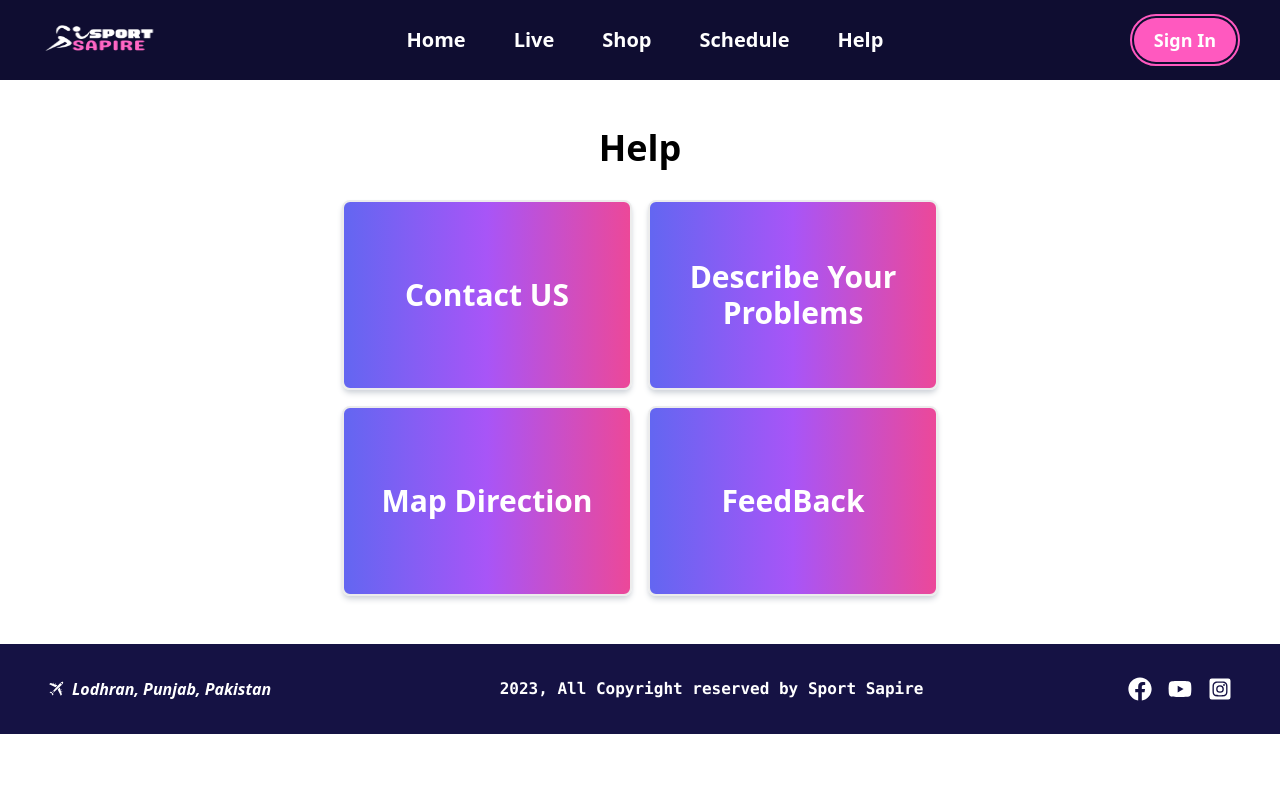
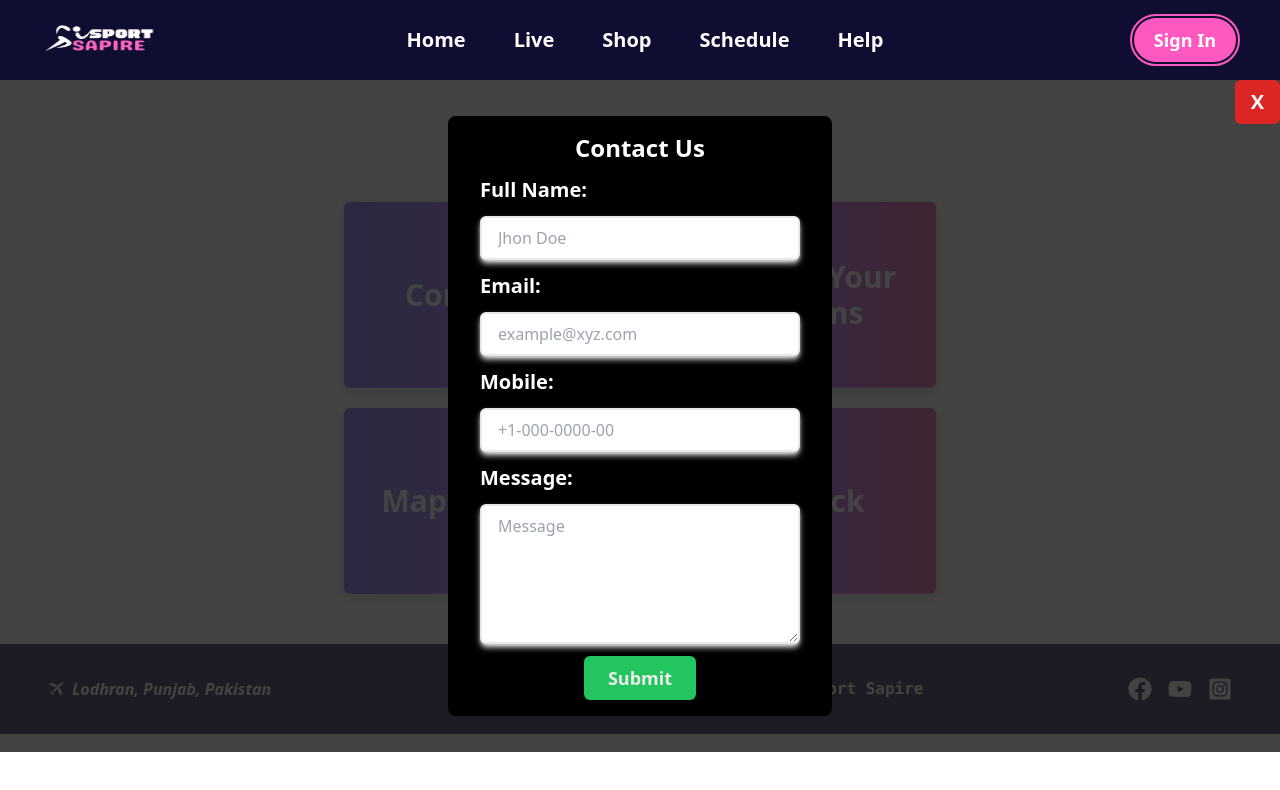
Before and after one commit to mhmAdmin1122/sportsapire, a Next.js app: page /SubPages/help in a window 1280 px wide. Both pictures are taken after a click on the element "Contact US". Shown: the top 790 px of the page. Built offline with nearby package versions, Linux system fonts and the light colour scheme; some icons are missing.

Commit message:
help page web layout fully created

```diff
--- a/pages/SubPages/help/index.tsx
+++ b/pages/SubPages/help/index.tsx
@@ -1,37 +1,150 @@
 import Layout from '@/pages/Components/L/Layout'
 import Head from 'next/head'
-import React from 'react'
+import React, { useState } from 'react'
 
-const index = () => {
+const Help = () => {
+    const [conatctUs, setConatctUs] = useState(false)
+    const [problems, setProblems] = useState(false)
+    const [mapDirection, setMapDirection] = useState(false)
+    const [feedback, setFeedback] = useState(false)
+
+    const closeBtnHandle = () => {
+        setConatctUs(false)
+        setProblems(false)
+        setMapDirection(false)
+        setFeedback(false)
+    }
+
+    const contactBtnHandle = () => {
+        setConatctUs(true)
+        setProblems(false)
+        setMapDirection(false)
+        setFeedback(false)
+    }
+
+    const problemsBtnHandle = () => {
+        setConatctUs(false)
+        setProblems(true)
+        setMapDirection(false)
+        setFeedback(false)
+    }
+
+    const mapDirecBtnHandle = () => {
+        setConatctUs(false)
+        setProblems(false)
+        setMapDirection(true)
+        setFeedback(false)
+    }
+
+    const feedBackBtnHandle = () => {
+        setConatctUs(false)
+        setProblems(false)
+        setMapDirection(false)
+        setFeedback(true)
+    }
+
     return (
         <>
             <Head>
                 <title>Help</title>
             </Head>
             <Layout>
-                <div className="helpForm px-14 py-12 grid justify-items-start justify-center w-full gap-8">
+                <div className="relative px-14 py-12 grid justify-items-start justify-center w-full gap-8">
 
                     <h1 className='text-4xl font-bold flex flex-wrap justify-center w-full'>Help</h1>
 
                     <div className="form_card flex flex-wrap items-center justify-center w-[620px] gap-4 text-center">
 
-                        <div className="w-[290px] h-[190px] transition-all duration-1000 hover:w-[310px] flex flex-wrap items-center justify-center text-3xl font-bold border-2 border-[#ececec] shadow-md shadow-gray-300 bg-gradient-to-r from-indigo-500 via-purple-500 to-pink-500 cursor-context-menu text-center text-[#fff] rounded-lg">
-                            <h1 className='cursor-pointer'>Contact US</h1>
+                        <div className="w-[290px] h-[190px] transition-all duration-1000 hover:w-[310px] flex flex-wrap items-center justify-center text-3xl font-bold border-2 border-[#ececec] shadow-md shadow-gray-300 bg-gradient-to-r from-indigo-500 via-purple-500 to-pink-500 cursor-context-menu text-center text-[#fff] rounded-lg" onClick={contactBtnHandle}>
+                            <h1 className='cursor-pointer' onClick={contactBtnHandle}>Contact US</h1>
                         </div>
 
-                        <div className="w-[290px] h-[190px] transition-all duration-1000 hover:w-[310px] flex flex-wrap items-center justify-center text-3xl font-bold border-2 border-[#ececec] shadow-md shadow-gray-300 bg-gradient-to-r from-indigo-500 via-purple-500 to-pink-500 cursor-context-menu text-center text-[#fff] rounded-lg">
+                        <div className="w-[290px] h-[190px] transition-all duration-1000 hover:w-[310px] flex flex-wrap items-center justify-center text-3xl font-bold border-2 border-[#ececec] shadow-md shadow-gray-300 bg-gradient-to-r from-indigo-500 via-purple-500 to-pink-500 cursor-context-menu text-center text-[#fff] rounded-lg" onClick={problemsBtnHandle}>
                             <h1 className='cursor-pointer'>Describe Your Problems</h1>
                         </div>
 
-                        <div className="w-[290px] h-[190px] transition-all duration-1000 hover:w-[310px] flex flex-wrap items-center justify-center text-3xl font-bold border-2 border-[#ececec] shadow-md shadow-gray-300 bg-gradient-to-r from-indigo-500 via-purple-500 to-pink-500 cursor-context-menu text-center text-[#fff] rounded-lg">
+                        <div className="w-[290px] h-[190px] transition-all duration-1000 hover:w-[310px] flex flex-wrap items-center justify-center text-3xl font-bold border-2 border-[#ececec] shadow-md shadow-gray-300 bg-gradient-to-r from-indigo-500 via-purple-500 to-pink-500 cursor-context-menu text-center text-[#fff] rounded-lg" onClick={mapDirecBtnHandle}>
                             <h1 className='cursor-pointer'>Map Direction</h1>
                         </div>
 
-                        <div className="w-[290px] h-[190px] transition-all duration-1000 hover:w-[310px] flex flex-wrap items-center justify-center text-3xl font-bold border-2 border-[#ececec] shadow-md shadow-gray-300 bg-gradient-to-r from-indigo-500 via-purple-500 to-pink-500  text-[#fff] rounded-lg">
+                        <div className="w-[290px] h-[190px] transition-all duration-1000 hover:w-[310px] flex flex-wrap items-center justify-center text-3xl font-bold border-2 border-[#ececec] shadow-md shadow-gray-300 bg-gradient-to-r from-indigo-500 via-purple-500 to-pink-500  text-[#fff] rounded-lg" onClick={feedBackBtnHandle}>
                             <h1 className='cursor-pointer'>FeedBack</h1>
                         </div>
 
                     </div>
+
+                    {conatctUs && <div className="absolute grid justify-center z-20 bg-[#1f1e1ed5] px-20 py-9 w-full">
+                        <div className='absolute right-0'>
+                            <button className='text-[#fff] bg-red-600 px-4 py-2 rounded-md text-xl font-bold flex items-center justify-center' onClick={closeBtnHandle}>X</button>
+                        </div>
+                        <form className='grid justify-center gap-3 items-center bg-[#000000] px-8 py-4 rounded-lg w-fit'>
+
+                            <h1 className='text-2xl font-bold text-center w-full text-[#fff]'>Contact Us</h1>
+
+                            <label htmlFor="">Full Name: </label>
+                            <input type="text" placeholder='Jhon Doe' />
+
+                            <label htmlFor="">Email: </label>
+                            <input type="email" placeholder='example@xyz.com' />
+
+                            <label htmlFor="">Mobile: </label>
+                            <input type="tel" placeholder='+1-000-0000-00' />
+
+                            <label htmlFor="">Message: </label>
+                            <textarea rows={5} cols={5} placeholder='Message' />
+
+                            <div className='flex flex-wrap justify-center'>
+                                <button type='submit' className='bg-green-500 text-lg font-semibold text-[#ececec]'>Submit</button>
+                            </div>
+
+                        </form>
+                    </div>}
+                    {problems && <div className="absolute grid justify-center z-20 bg-[#1f1e1ed5] px-20 py-9 w-full h-screen">
+                        <div className='absolute right-0'>
+                            <button className='text-[#fff] bg-red-600 px-4 py-2 rounded-md text-xl font-bold flex items-center justify-center' onClick={closeBtnHandle}>X</button>
+                        </div>
+                        <form className='grid justify-center gap-3 items-center bg-[#000000] px-8 py-4 rounded-lg w-fit'>
+                            <h1 className='text-2xl font-bold text-center w-full text-[#fff]'>Describe Your Problems</h1>
+                            <label htmlFor="">Email: </label>
+                            <input type="email" placeholder='example@xyz.com' />
+                            <label htmlFor="">Message: </label>
+                            <textarea rows={5} cols={5} placeholder='Message' />
+                            <div className='flex flex-wrap justify-center'>
+                                <button type='submit' className='bg-green-500 text-lg font-semibold text-[#ececec]'>Submit</button>
+                            </div>
+
+                        </form>
+                    </div>}
+                    {mapDirection && <div className="absolute grid justify-center z-20 bg-[#1f1e1ed5] px-20 py-9 w-full h-screen">
+                        <div className='absolute right-0'>
+                            <button className='text-[#fff] bg-red-600 px-4 py-2 rounded-md text-xl font-bold flex items-center justify-center' onClick={closeBtnHandle}>X</button>
+                        </div>
+                        <form className='grid justify-center gap-3 items-center bg-[#000000] px-8 py-4 rounded-lg w-fit'>
+
+                            <h1 className='text-2xl font-bold text-center w-full text-[#fff]'>Map Direction</h1>
+
+                            <b className='text-[#fff]'>coming soon....</b>
+
+                        </form>
+                    </div>}
+                    {feedback && <div className="absolute grid justify-center z-20 bg-[#1f1e1ed5] px-20 py-9 w-full h-screen">
+                        <div className='absolute right-0'>
+                            <button className='text-[#fff] bg-red-600 px-4 py-2 rounded-md text-xl font-bold flex items-center justify-center' onClick={closeBtnHandle}>X</button>
+                        </div>
+                        <form className='grid justify-center gap-3 items-center bg-[#000000] px-8 py-4 rounded-lg w-fit'>
+
+                            <h1 className='text-2xl font-bold text-center w-full text-[#fff]'>Feedback</h1>
+
+
+                            <label htmlFor="">Feedback: </label>
+                            <textarea rows={5} cols={5} placeholder='Message' />
+
+                            <div className='flex flex-wrap justify-center'>
+                                <button type='submit' className='bg-green-500 text-lg font-semibold text-[#ececec]'>Submit</button>
+                            </div>
+
+                        </form>
+                    </div>}
 
                 </div>
             </Layout>
@@ -39,4 +152,4 @@ const index = () => {
     )
 }
 
-export default index
+export default Help
--- a/styles/globals.css
+++ b/styles/globals.css
@@ -1,3 +1,13 @@
 @tailwind base;
 @tailwind components;
 @tailwind utilities;
+
+form input, form textarea {
+    @apply px-4 py-2 rounded-md outline-none border-2 border-gray-200 shadow-md shadow-gray-200 w-[320px];
+}
+form label{
+    @apply text-xl font-bold  text-[#fff];
+}
+form button{
+    @apply bg-green-500 px-6 py-2 rounded-md;
+}
```
